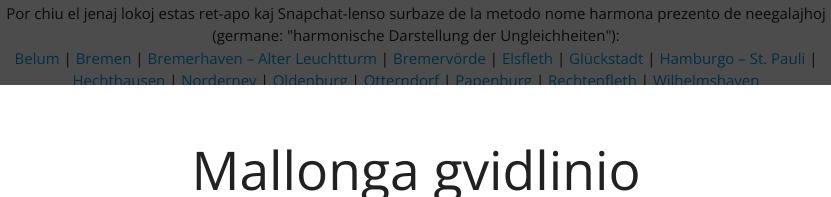
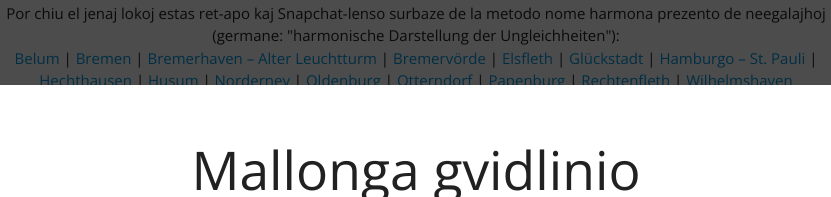
Before and after one commit to AndreasKueck/maro, a plain HTML site: page index.html in a window 1280 px wide. Shown: the part 171-368 px from the top of the page, 224-1055 px from the left. Drawn offline with nearby package versions, Linux system fonts and the light colour scheme.

Commit message:
Aldonita: Husum

```diff
--- a/index.html
+++ b/index.html
@@ -360,6 +360,7 @@
                     <a href="https://script.google.com/a/~/macros/s/AKfycbxZfSR32y1MrSwdr4DsdU24eXOp0NL5WLtfuKBJgJdwwCqxFW16sVHdTTj_TVE7pX83/exec" target="_blank">Gl&uuml;ckstadt</a> |
                     <a href="https://script.google.com/a/~/macros/s/AKfycbzrddFJWsO8ivLMrhQv5MbLxcSPl1NPi1-XTWVOSI6zu_Zp0k-q60kzfUw5sfSte2tA/exec" target="_blank">Hamburgo &ndash; St. Pauli</a> |
                     <a href="https://script.google.com/a/~/macros/s/AKfycbxK0LmZ3yBFVjqOT4s4z4UhicB5nc8CvHRa7e9WQkOsKowsshISoKHylOo1Or-D4EWH5g/exec" target="_blank">Hechthausen</a> |
+                    <a href="https://script.google.com/a/~/macros/s/AKfycbz0H5gaSzWz_hNsgGqx_a4krpDesUAp3HfdgOqLucDLHCAbeVH4-X5x6VDrT01ATPQY/exec" target="_blank">Husum</a> |
                     <a href="https://script.google.com/a/~/macros/s/AKfycbwFMJk10hFb-XSNX8vWRIc0XnJmAcB1CJPh4YbPHqJI12caPHM9UmWVr1I5ry57LwrG3g/exec" target="_blank">Norderney</a> |
                     <a href="https://script.google.com/a/~/macros/s/AKfycbwkI1b6nJRZvZ_-UKx04XBt97SlzdxIVCCmSrNN2OWL_i7wyHb5j-G9NlzF2KpIOf4Pbw/exec" target="_blank">Oldenburg</a> |
                     <a href="https://script.google.com/a/~/macros/s/AKfycbxYD6-T92Png1jSSJ8nV1P7-PLL9-aI_t95G0B4I_VCJtB7geKNKlFE8X68KMPsnfSk/exec" target="_blank">Otterndorf</a> |
```
